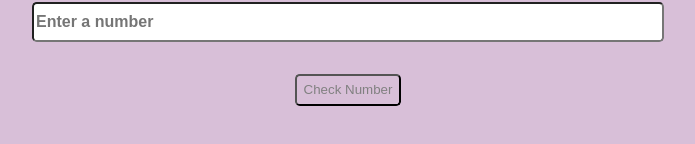
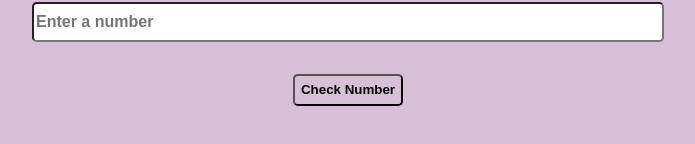
Before and after one commit to BijendraRaut/birthday-lucky-number, a plain HTML site: page index.html in a window 1280 px wide. Shown: the part 276-420 px from the top of the page, without its empty margins (292-987 px from the left). Drawn offline with Linux system fonts and the light colour scheme.

Commit message:
css updated

```diff
--- a/style.css
+++ b/style.css
@@ -30,7 +30,7 @@ button {
     border-radius: 0.3rem;
     padding: 0.4rem;
     border: 1px medium peru;
-    color: gray;
+    font-weight: bold;
     margin: auto;
     display: block;
     outline: none;
```
